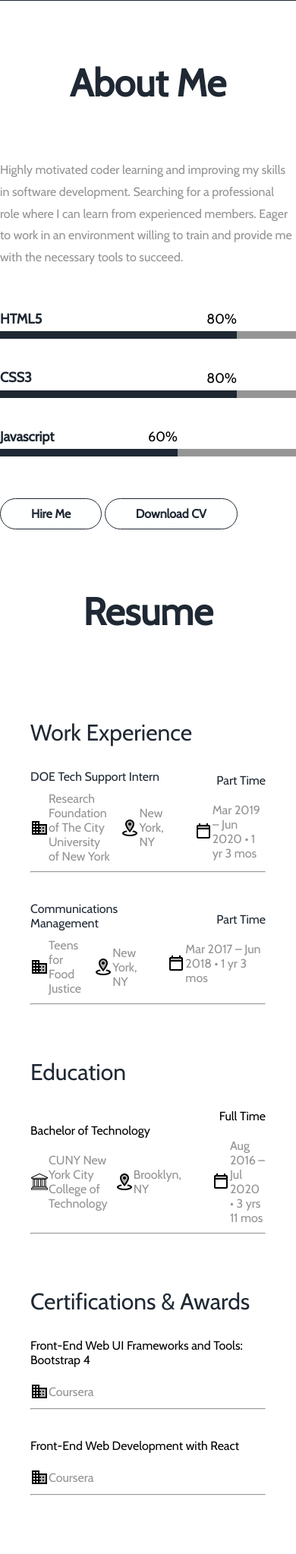
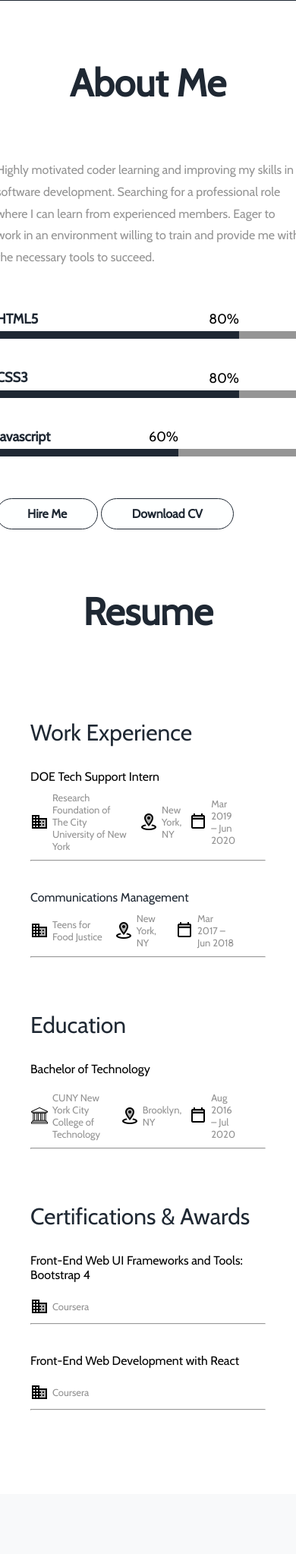
Before and after one commit to ianiemeka14/Resume-Portfolio, a PHP site: page / in a window 390 px wide; the page is wider, and only the part inside the window is pictured. Shown: the part 753-2799 px from the top of that part at 76% size. Run offline with PHP 8.4, Linux system fonts and the light colour scheme.

Commit message:
Making website responsive #2

```diff
--- a/css/responsive.css
+++ b/css/responsive.css
@@ -53,7 +53,7 @@
     #container{
         display: flex;
         align-items: center;
-        flex-wrap: wrap;
+        flex-direction: column;
     }
 
     .intro_text{
@@ -102,7 +102,7 @@
         padding-top: 10px;
         display: flex;
         align-items: center;
-        flex-wrap: wrap;
+        flex-direction: column;
     }
 
 
@@ -212,12 +212,11 @@
         justify-content: center;
     }
 
-    .heading{
-        padding: 70px 0px 30px 0px;
-        font-size: 30px;
-        text-align: left;
-        color: var(--blue);
-    }
+    .container3 p{
+        font-size: small;
+
+     }
+
 
     .wexp1, .wexp2, .edu{
         display: flex;
@@ -243,7 +242,6 @@
     }
 
     .location{
-        display: flex;
         align-items: center;
 
     }
@@ -363,17 +361,12 @@
     }
 
     .container5 {
-        display: flex;
         flex-direction: column;
-        padding-bottom: 10%;
+        padding-bottom: 0%;
     }
 
     .contact_info{
-        cursor: pointer;
-        display: flex;
-        padding-bottom: 20px;
-        gap: 10px;
-        color: var(--gray)
+        color: var(--gray);
     }
 
     .contact_info:hover{
@@ -411,11 +404,11 @@
 
     .about_summary{
         width: 400px;
+        text-align: center;
     }
 
 
     footer p{
-        display: flex;
         padding-bottom: 20px;
         color: var(--gray);
     }
@@ -457,7 +450,6 @@
     }
 
     footer .contact_info{
-        display: flex;
         padding-bottom: 5px;
         color: var(--gray);
     }
--- a/css/style.css
+++ b/css/style.css
@@ -334,7 +334,8 @@
     justify-content: center;
 }
 
-.heading{
+
+.container3 .heading{
     padding: 70px 0px 30px 0px;
     font-size: 30px;
     text-align: left;
@@ -345,7 +346,7 @@
     display: flex;
     align-items: center;
     justify-content: space-between;
-    color: var(--blue);
+
 }
 
 .comp_name:hover{
@@ -369,27 +370,23 @@
     display: flex;
     align-items: center;
     color: var(--gray);
+    gap: 5px;
+    padding-left: 5px;
 }
+
+
 .company{
     display: flex;
     align-items: center;
     padding-right: 40px;
+    gap: 5px;
     color: var(--gray);
 }
 
-.location{
-    display: flex;
-    align-items: center;
-
-}
 
 .loc_icon{
-    padding-left: 10px;
-}
+    padding-left: 5px;
 
-.position{
-    text-align: right;
-    padding-bottom: 20px;
 }
 
 
@@ -400,7 +397,7 @@
 .edu{
     display: flex;
     align-items: center;
-    justify-content: space-between;
+
 }
 
 .degree{
@@ -519,7 +516,6 @@
 }
 
 .contact_info{
-    cursor: pointer;
     display: flex;
     padding-bottom: 20px;
     gap: 10px;
@@ -564,7 +560,6 @@
 
 
 footer p{
-    display: flex;
     padding-bottom: 20px;
     color: var(--gray);
 }
@@ -602,7 +597,6 @@
 }
 
 footer .contact_info{
-    display: flex;
     padding-bottom: 5px;
     color: var(--gray);
 }
--- a/index.html
+++ b/index.html
@@ -11,7 +11,7 @@
     <link href="https://fonts.googleapis.com/css2?family=Cabin&display=swap" rel="stylesheet">
     <title>Resume</title>
 </head>
-<body>
+<body id="screen">
     <header>
         <nav id="navbar">
             <a href="index.html"><h2 class="logo">IA</h2></a>
@@ -89,10 +89,10 @@
             <h1>Resume</h1>
             <div class="container3">
                 <div>
-                <p class="heading">Work Experience</p>
+                    <div class="heading">Work Experience</div>
                     <div class="wexp1">
                         <div>
-                        <p class="post_title">DOE Tech Support Intern</p>
+                            <div class="post_title">DOE Tech Support Intern</div>
                             <span class="company"><img src="/img/company_icon.png" alt="company icon">
                                 <p class="comp_name">
                                     <a href="https://www.rfcuny.org/RFWebsite/" target="_blank">
@@ -105,19 +105,18 @@
                                         New York, NY
                                     </a>
                                 </p>
+                                    <span class="date"><img src="/img/calendar_icon.png" alt="">
+                                        <p>Mar 2019 – Jun 2020</p>
+                                    </span>
                             </span>
                         </div>
-                    <div>
-                        <p class="position">Part Time</p>
-                        <span class="date"><img src="/img/calendar_icon.png" alt="">
-                            Mar 2019 – Jun 2020 • 1 yr 3 mos</span>
-                    </div>
+
                     </div>
                     <hr>
                     <br><br>
                     <div class="wexp2">
                         <div>
-                        <p class="post_title">Communications Management</p>
+                            <div class="post_title">Communications Management</div>
                             <span class="company"><img src="/img/company_icon.png" alt="company icon">
                                 <p class="comp_name">
                                     <a href="https://teensforfoodjustice.org/" target="_blank">
@@ -130,20 +129,18 @@
                                         New York, NY
                                     </a>
                                 </p>
+                            <span class="date"><img src="/img/calendar_icon.png" alt="calendar icon">
+                                <p>Mar 2017 – Jun 2018</p>
                             </span>
-                    </div>
-                    <div>
-                        <p class="position">Part Time</p>
-                        <span class="date"><img src="/img/calendar_icon.png" alt="calendar icon">
-                            Mar 2017 – Jun 2018 • 1 yr 3 mos</span>
+                        </span>
                         </div>
                     </div>
                     <hr>
                     <div>
-                    <p class="heading">Education</p>
+                        <div class="heading">Education</div>
                         <div class="edu">
                             <div>
-                            <p class="degree">Bachelor of Technology</p>
+                                <div class="degree">Bachelor of Technology</div>
                                 <span class="company"><img src="/img/university_icon.png" alt="institution icon">
                                     <p class="comp_name">
                                         <a href="https://www.citytech.cuny.edu/" target="_blank">
@@ -156,22 +153,20 @@
                                             Brooklyn, NY
                                         </a>
                                     </p>
+                                    <span class="date"><img src="/img/calendar_icon.png" alt="calendar icon">
+                                        <p>Aug 2016 – Jul 2020</p>
                                     </span>
-                        </div>
-                        <div>
-                            <p class="position">Full Time</p>
-                            <span class="date"><img src="/img/calendar_icon.png" alt="calendar icon">
-                                Aug 2016 – Jul 2020 • 3 yrs 11 mos</span>
+                                </span>
                             </div>
                         </div>
                         <hr>
                     </div>
 
                     <div>
-                    <p class="heading">Certifications & Awards</p>
+                        <div class="heading">Certifications & Awards</div>
                         <div class="edu">
                             <div>
-                            <p class="degree">Front-End Web UI Frameworks and Tools: Bootstrap 4</p>
+                                <div class="degree">Front-End Web UI Frameworks and Tools: Bootstrap 4</div>
                                 <span class="company"><img src="/img/company_icon.png" alt="company icon">
                                     <p class="comp_name">
                                         <a href="https://www.coursera.org/account/accomplishments/certificate/Q3UGJPN8XLJ9" target="_blank">
@@ -184,7 +179,7 @@
                         <br><br>
                         <div class="edu">
                             <div>
-                            <p class="degree">Front-End Web Development with React</p>
+                                <div class="degree">Front-End Web Development with React</div>
                                 <span class="company"><img src="/img/company_icon.png" alt="company icon">
                                     <p class="comp_name">
                                         <a href="https://www.coursera.org/account/accomplishments/certificate/RHJ39XKC33X3" target="_blank">
@@ -265,7 +260,7 @@
                                 </p>
                             </a>
                         </span>
-                    <span class="contact_info"><img src="/img/mail_icon.png" alt="phone icon">
+                        <span class="contact_info"><img src="/img/mail_icon.png" alt="email icon">
                             <a href="mailto:isaiah.aniemeka@gmail.com">
                                 <p class="email_address">
                                     isaiah.aniemeka@gmail.com
@@ -310,11 +305,21 @@
                         <div>
                             <span class="contact_info">
                                 <ul>
+                                    <span class="contact_info">
                                         <li><a href="#container" class="nav_link">Home</a></li>
+                                    </span>
+                                    <span class="contact_info">
                                         <li><a href="#bio" class="nav_link">Bio</a></li>
+                                    </span>
+                                    <span class="contact_info">
                                         <li><a href="#resume" class="nav_link">Resume</a></li>
+                                    </span>
+                                    <span class="contact_info">
                                         <li><a href="#projects" class="nav_link">Projects</a></li>
+                                    </span>
+                                    <span class="contact_info">
                                         <li><a href="#contact" class="nav_link">Contact</a></li>
+                                    </span>
                                 </ul>
                             </span>
                         </div>
@@ -324,10 +329,19 @@
                         <div>
                             <span class="contact_info">
                                 <ul>
+                                    <span class="contact_info">
                                         <li><a href="#">Web Design</a></li>
+                                    </span>
+                                    <span class="contact_info">
                                         <li ><a href="#">HTML</a></li>
+                                    </span>
+                                    <span class="contact_info">
                                         <li><a href="#">CSS3</a></li>
+                                    </span>
+
+                                    <span class="contact_info">
                                         <li><a href="#">Frontend</a></li>
+                                    </span>
                                 </ul>
                             </span>
 
--- a/js/hamburger.js
+++ b/js/hamburger.js
@@ -1,5 +1,7 @@
 const hamburger = document.querySelector(".hamburger");
 const navMenu = document.querySelector("#navlist");
+const screen = document.querySelector("screen")
+
 
 hamburger.addEventListener("click", mobileMenu);
 
@@ -15,3 +17,10 @@
     hamburger.classList.remove("active");
     navMenu.classList.remove("active");
 }
+
+window.onclick = function(event){
+    if(event.target == screen){
+        hamburger.classList.remove("active");
+        navMenu.classList.remove("active");
+    }
+}
--- a/js/stickynav.js
+++ b/js/stickynav.js
@@ -8,7 +8,7 @@
 
 function scrollFunction(){
     if(document.body.scrollTop > 30 || document.documentElement.scrollTop > 30){
-        document.getElementById("navbar").style.padding = "10px 10%";
+        document.getElementById("navbar").style.padding = "20px 10%";
     }
     else{
         document.getElementById("navbar").style.padding = "40px 10%";
```
Lines whose indentation alone changed are shown as unchanged.
